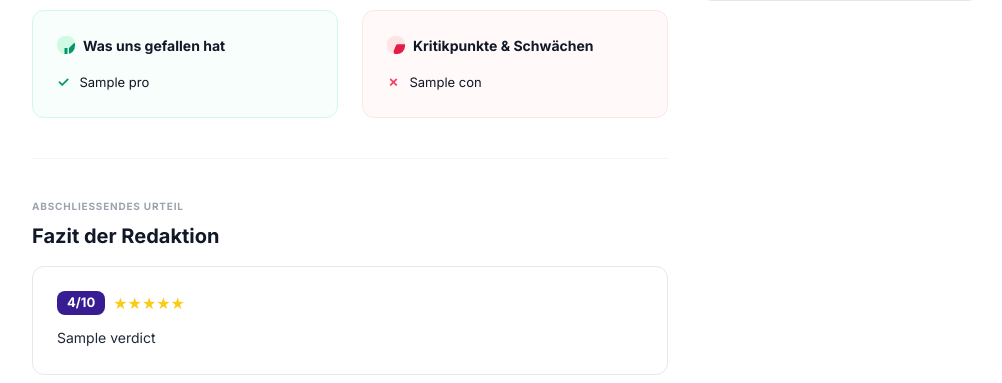
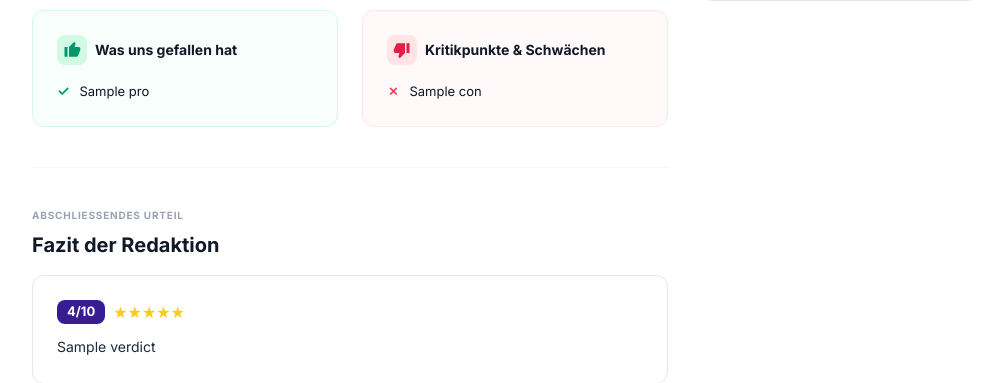
Before and after one commit to hassineaziz/itbewertungen.de, a Flask app: template website/templates/post-templates/product_review_template.html in a window 1280 px wide. Shown: the part 1135-1518 px from the top of the page, without its empty margins (260-1262 px from the left). Run offline with Flask 3, Linux system fonts and the light colour scheme; the template is opened without the code that fills it: most values are stand-ins (such as "Sample title", 1, 10 or a date in 2020); parts of the project's set-up code (start-up, migrations or seed data) failed here and were passed over; some libraries are stand-ins or nearby versions.

Commit message:
fix: resolve icon clipping in product review template pros/cons header wrappers

```diff
--- a/website/templates/post-templates/product_review_template.html
+++ b/website/templates/post-templates/product_review_template.html
@@ -385,7 +385,7 @@
             {% if data.get('pros') %}
             <div class="bg-emerald-50/40 rounded-xl p-6 border border-emerald-100">
               <div class="flex items-center gap-2 mb-4">
-                <span class="material-symbols-outlined text-emerald-600 bg-emerald-100 p-1.5 rounded-lg text-lg">thumb_up</span>
+                <span class="inline-flex items-center justify-center bg-emerald-100 p-1.5 rounded-lg"><span class="material-symbols-outlined text-emerald-600 text-lg">thumb_up</span></span>
                 <h3 class="font-bold text-gray-900 text-[14px]">Was uns gefallen hat</h3>
               </div>
               <ul class="space-y-2.5">
@@ -402,7 +402,7 @@
             {% if data.get('cons') %}
             <div class="bg-rose-50/40 rounded-xl p-6 border border-rose-100">
               <div class="flex items-center gap-2 mb-4">
-                <span class="material-symbols-outlined text-rose-600 bg-rose-100 p-1.5 rounded-lg text-lg">thumb_down</span>
+                <span class="inline-flex items-center justify-center bg-rose-100 p-1.5 rounded-lg"><span class="material-symbols-outlined text-rose-600 text-lg">thumb_down</span></span>
                 <h3 class="font-bold text-gray-900 text-[14px]">Kritikpunkte & Schwächen</h3>
               </div>
               <ul class="space-y-2.5">
```
